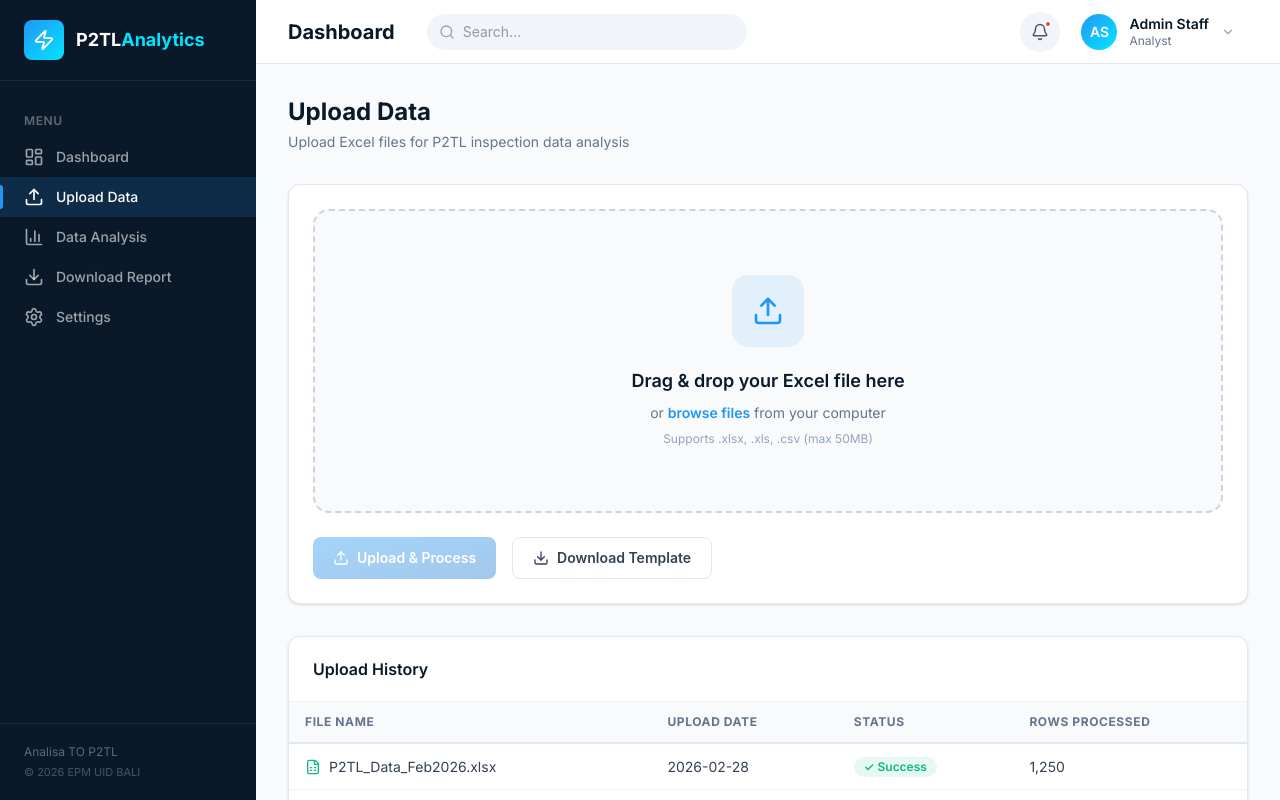
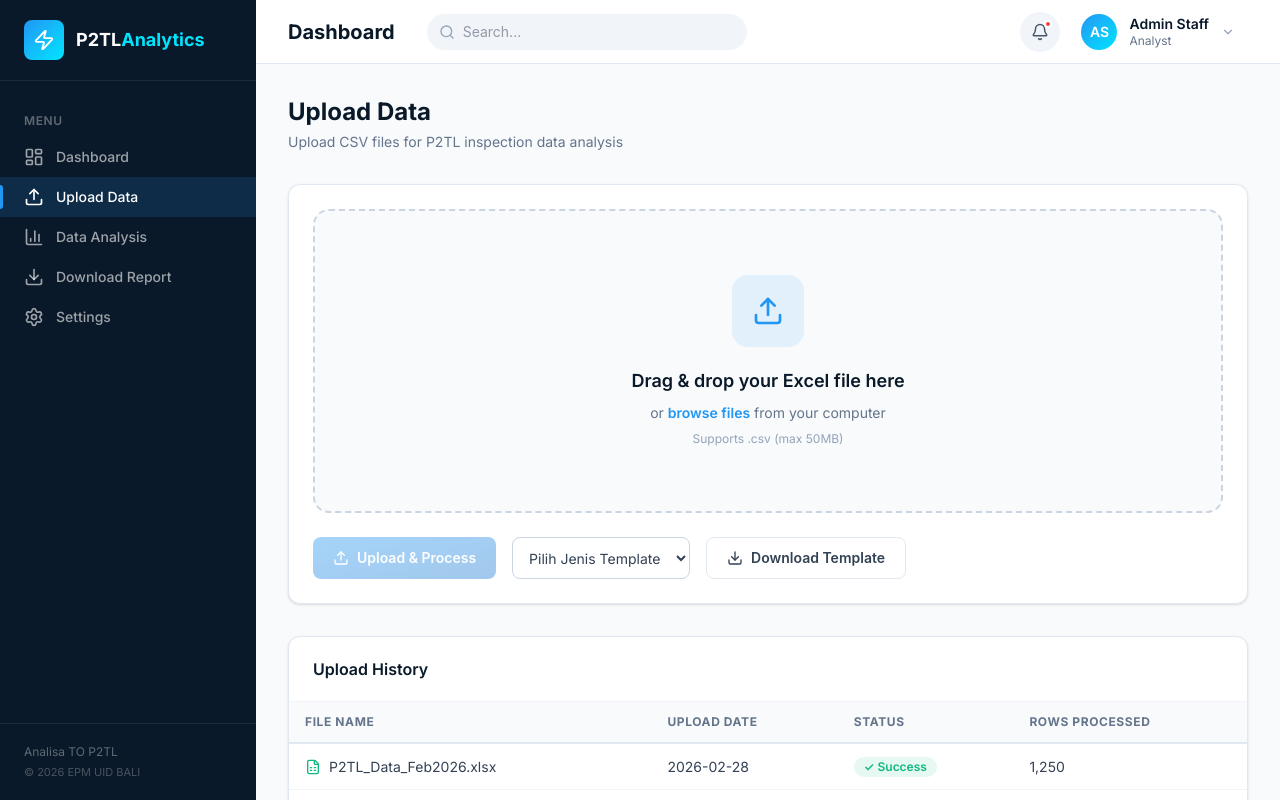
Before and after one commit to komangsurya26/projectP2TL, a Next.js app: page /upload in a window 1280 px wide. Shown: the top 800 px of the page. Built offline with nearby package versions, Linux system fonts and the light colour scheme.

Commit message:
feat: Implement CSV file upload with template selection, API integration, and toast notifications.

```diff
--- a/package.json
+++ b/package.json
@@ -15,6 +15,7 @@
     "postcss": "^8.5.8",
     "react": "19.2.3",
     "react-dom": "19.2.3",
+    "react-hot-toast": "^2.6.0",
     "recharts": "^3.8.0",
     "tailwindcss": "^4.2.1",
     "xlsx": "^0.18.5"
--- a/src/app/(dashboard)/data-analysis/[type]/components/DataAnalysisClient.js
+++ b/src/app/(dashboard)/data-analysis/[type]/components/DataAnalysisClient.js
@@ -188,9 +188,9 @@ export default function DataAnalysisPage() {
                   </td>
                 </tr>
               ) : paged.length > 0 ? (
-                paged.map((customer) => (
+                paged.map((customer, index) => (
                   <tr
-                    key={customer.id}
+                    key={index}
                     onClick={() => setSelectedCustomer(customer)}
                     className="transition-colors cursor-pointer hover:bg-electric-blue/4"
                   >
--- a/src/app/(dashboard)/upload/page.js
+++ b/src/app/(dashboard)/upload/page.js
@@ -1,4 +1,5 @@
 "use client";
+import toast from "react-hot-toast";
 import { useState, useRef } from "react";
 import {
   Upload,
@@ -6,6 +7,7 @@ import {
   CheckCircle,
   XCircle,
   Download,
+  Loader2,
 } from "lucide-react";
 import { uploadHistory } from "@/data/mockData";
 
@@ -13,6 +15,7 @@ export default function UploadPage() {
   const [dragover, setDragover] = useState(false);
   const [uploadedFile, setUploadedFile] = useState(null);
   const [uploadStatus, setUploadStatus] = useState(null);
+  const [template, setTemplate] = useState("");
   const fileRef = useRef(null);
 
   const handleDrop = (e) => {
@@ -28,12 +31,51 @@ export default function UploadPage() {
   };
 
   const processFile = (file) => {
-    const isExcel =
-      file.name.endsWith(".xlsx") ||
-      file.name.endsWith(".xls") ||
-      file.name.endsWith(".csv");
+    const isCSV = file.name.endsWith(".csv");
     setUploadedFile(file);
-    setUploadStatus(isExcel ? "success" : "error");
+    setUploadStatus(isCSV ? "success" : "error");
+  };
+
+  const endpoint = {
+    ami: "upload-ami",
+    dil: "upload-dil",
+  };
+
+  const handleUpload = async () => {
+    if (!uploadedFile) return;
+
+    if (!template) {
+      toast.error("Pilih jenis template yang ingin diupload");
+      return;
+    }
+
+    try {
+      setUploadStatus("processing");
+
+      const formData = new FormData();
+      formData.append("file", uploadedFile);
+
+      const res = await fetch(
+        `${process.env.NEXT_PUBLIC_API_URL}/${endpoint[template]}`,
+        {
+          method: "POST",
+          body: formData,
+        },
+      );
+
+      const data = await res.json();
+
+      if (data.status === "success") {
+        toast.success(data.message);
+        setUploadStatus("success");
+      } else {
+        toast.error(data.message);
+        setUploadStatus("error");
+      }
+    } catch (err) {
+      toast.error("Upload failed");
+      setUploadStatus("error");
+    }
   };
 
   return (
@@ -41,7 +83,7 @@ export default function UploadPage() {
       <div className="mb-8">
         <h1 className="text-2xl font-bold text-dark-blue mb-1">Upload Data</h1>
         <p className="text-sm text-gray-500">
-          Upload Excel files for P2TL inspection data analysis
+          Upload CSV files for P2TL inspection data analysis
         </p>
       </div>
 
@@ -73,12 +115,12 @@ export default function UploadPage() {
               from your computer
             </p>
             <p className="mt-2 text-xs text-gray-400">
-              Supports .xlsx, .xls, .csv (max 50MB)
+              Supports .csv (max 50MB)
             </p>
             <input
               ref={fileRef}
               type="file"
-              accept=".xlsx,.xls,.csv"
+              accept=".csv"
               className="hidden"
               onChange={handleFileSelect}
             />
@@ -88,10 +130,12 @@ export default function UploadPage() {
           {uploadedFile && (
             <div
               className={`flex items-center gap-3 p-4 rounded-lg mt-4
-              ${uploadStatus === "success" ? "bg-success/8 border border-success/20 text-success" : "bg-danger/8 border border-danger/20 text-danger"}`}
+              ${uploadStatus === "success" ? "bg-success/8 border border-success/20 text-success" : uploadStatus === "processing" ? "bg-warning/8 border border-warning/20 text-warning" : "bg-danger/8 border border-danger/20 text-danger"}`}
             >
               {uploadStatus === "success" ? (
                 <CheckCircle size={20} />
+              ) : uploadStatus === "processing" ? (
+                <Loader2 size={20} />
               ) : (
                 <XCircle size={20} />
               )}
@@ -103,20 +147,37 @@ export default function UploadPage() {
                 <div className="text-xs mt-1">
                   {uploadStatus === "success"
                     ? "File validated successfully. Ready to process."
-                    : "Invalid file format. Please upload an Excel file."}
+                    : uploadStatus === "processing"
+                      ? "File is being processed"
+                      : "Invalid file format. Please upload a CSV file."}
                 </div>
               </div>
             </div>
           )}
 
           {/* Buttons */}
-          <div className="flex gap-4 mt-6">
+          <div className="flex gap-4 mt-6 md:flex-row flex-col">
             <button
-              disabled={uploadStatus !== "success"}
+              onClick={handleUpload}
+              disabled={!uploadedFile || uploadStatus === "processing"}
               className="inline-flex items-center gap-2 px-5 py-2.5 rounded-lg text-sm font-semibold font-sans cursor-pointer border-none transition-all bg-linear-to-br from-electric-blue to-[#1976D2] text-white hover:-translate-y-0.5 hover:shadow-lg hover:shadow-electric-blue/30 disabled:opacity-40 disabled:cursor-not-allowed disabled:hover:translate-y-0 disabled:hover:shadow-none"
             >
-              <Upload size={16} /> Upload & Process
+              <Upload size={16} />
+              {uploadStatus === "processing"
+                ? "Processing..."
+                : "Upload & Process"}
             </button>
+            <div>
+              <select
+                value={template}
+                onChange={(e) => setTemplate(e.target.value)}
+                className="w-full h-full px-3 py-2 border border-gray-300 rounded-lg text-sm focus:outline-none focus:ring-2 focus:ring-electric-blue"
+              >
+                <option value="">Pilih Jenis Template</option>
+                <option value="ami">Data AMI</option>
+                <option value="dil">Data DIL</option>
+              </select>
+            </div>
             <button className="inline-flex items-center gap-2 px-5 py-2.5 rounded-lg text-sm font-semibold font-sans cursor-pointer transition-all bg-white text-gray-700 border-[1.5px] border-gray-200 hover:border-gray-300 hover:bg-gray-50">
               <Download size={16} /> Download Template
             </button>
--- a/src/app/layout.js
+++ b/src/app/layout.js
@@ -1,4 +1,5 @@
 import "./globals.css";
+import { Toaster } from "react-hot-toast";
 
 export const metadata = {
   title: "P2TL Analytics - Electricity Analysis Dashboard",
@@ -9,7 +10,19 @@ export const metadata = {
 export default function RootLayout({ children }) {
   return (
     <html lang="en">
-      <body className="antialiased">{children}</body>
+      <body className="antialiased">
+        <Toaster
+          position="top-right"
+          toastOptions={{
+            duration: 3000,
+            style: {
+              borderRadius: "10px",
+              fontSize: "14px",
+            },
+          }}
+        />
+        {children}
+      </body>
     </html>
   );
 }
--- a/src/data/mockData.js
+++ b/src/data/mockData.js
@@ -6,11 +6,10 @@ export const customers = [
     power: "2200 VA",
     result: "Normal",
     risk: "low",
-    address: "Jl. Merdeka No. 45, Denpasar",
+    address: "Denpasar",
     phone: "0812-3456-7890",
     meterType: "ami",
     meterNumber: "51002345678",
-    monthlyUsage: [320, 310, 340, 325, 350, 330, 345, 360, 320, 340, 335, 350],
   },
 ];
 
```
Also changed, not shown: 1 other file (tests, documents, lock files or other folders).
